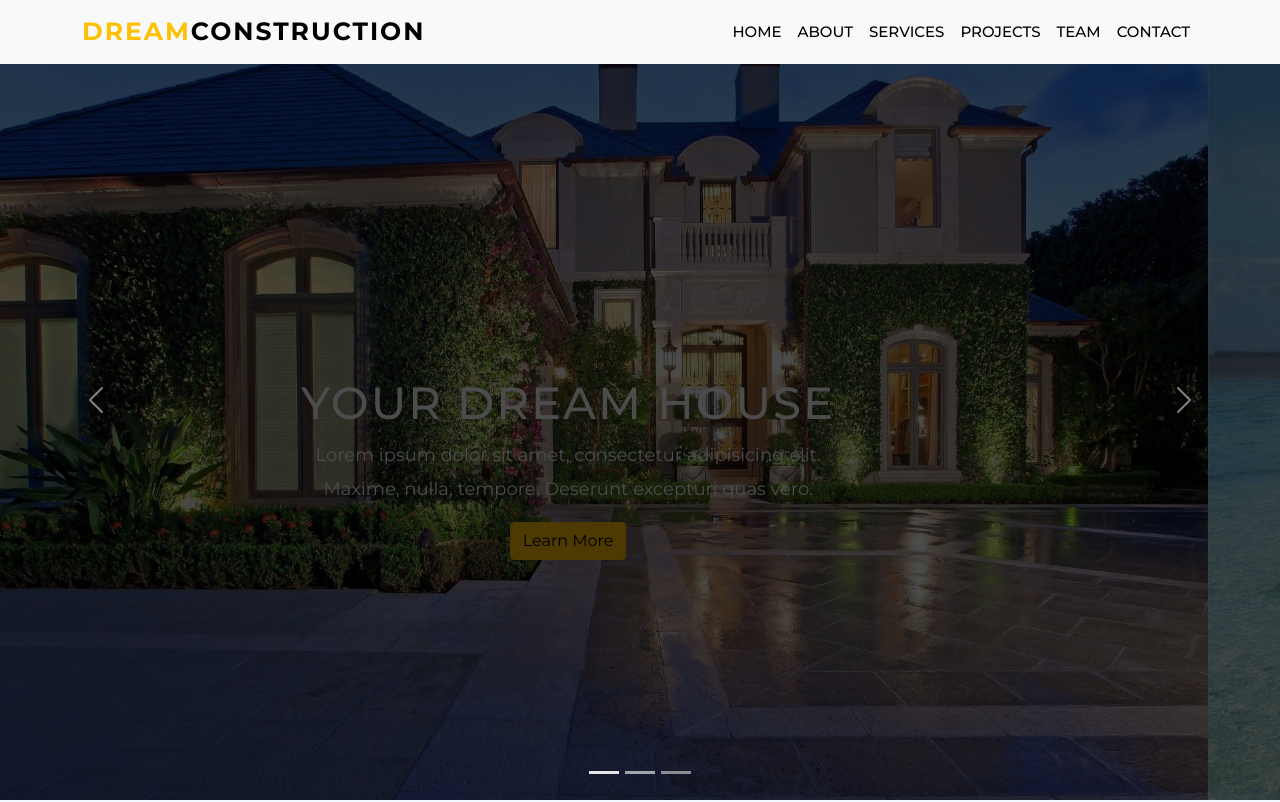
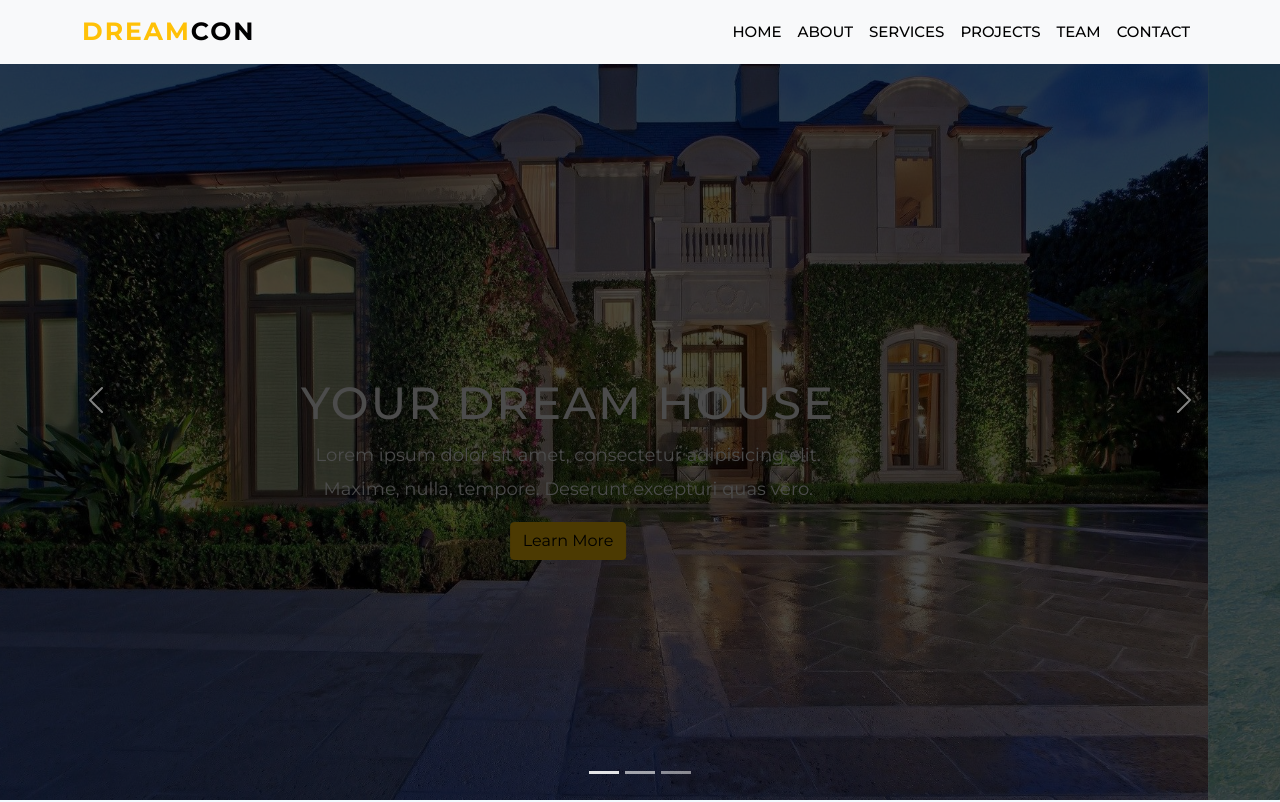
Before and after one commit to Chinthan21/Responsive-landing-page-design, a plain HTML site: page index.html in a window 1280 px wide. Shown: the top 802 px of the page. Drawn offline with nearby package versions, Linux system fonts and the light colour scheme; a script that the page names is missing.

Commit message:
second time modified

```diff
--- a/index.html
+++ b/index.html
@@ -15,7 +15,7 @@
 
     <nav class="navbar navbar-expand-lg navbar-light bg-light fixed-top">
         <div class="container">
-          <a class="navbar-brand" href="#"><span class="text-warning">DREAM</span>Construction</a>
+          <a class="navbar-brand" href="#"><span class="text-warning">DREAM</span>Con</a>
           <button class="navbar-toggler" type="button" data-bs-toggle="collapse" data-bs-target="#navbarSupportedContent" aria-controls="navbarSupportedContent" aria-expanded="false" aria-label="Toggle navigation">
             <span class="navbar-toggler-icon"></span>
           </button>
```
